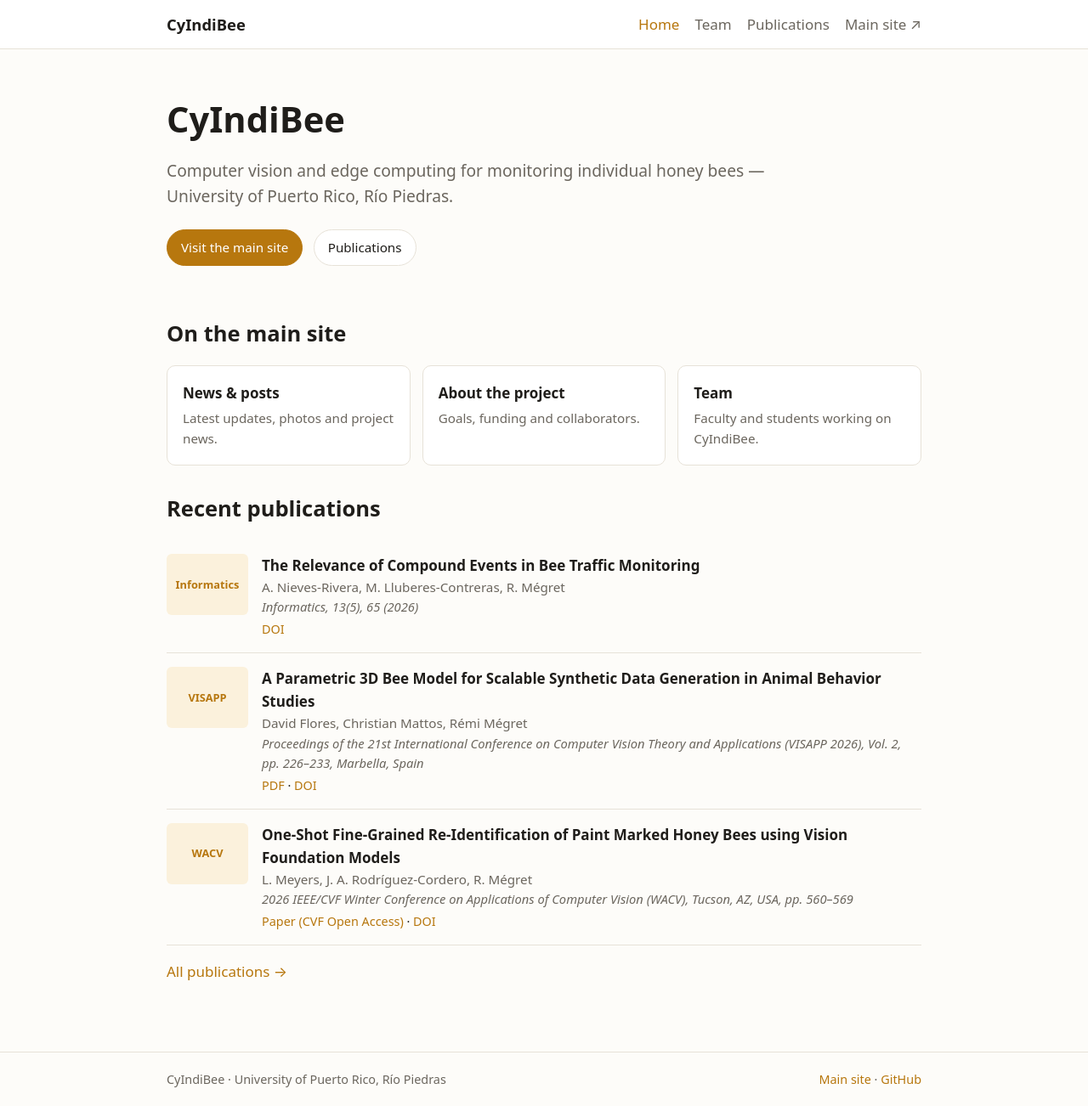
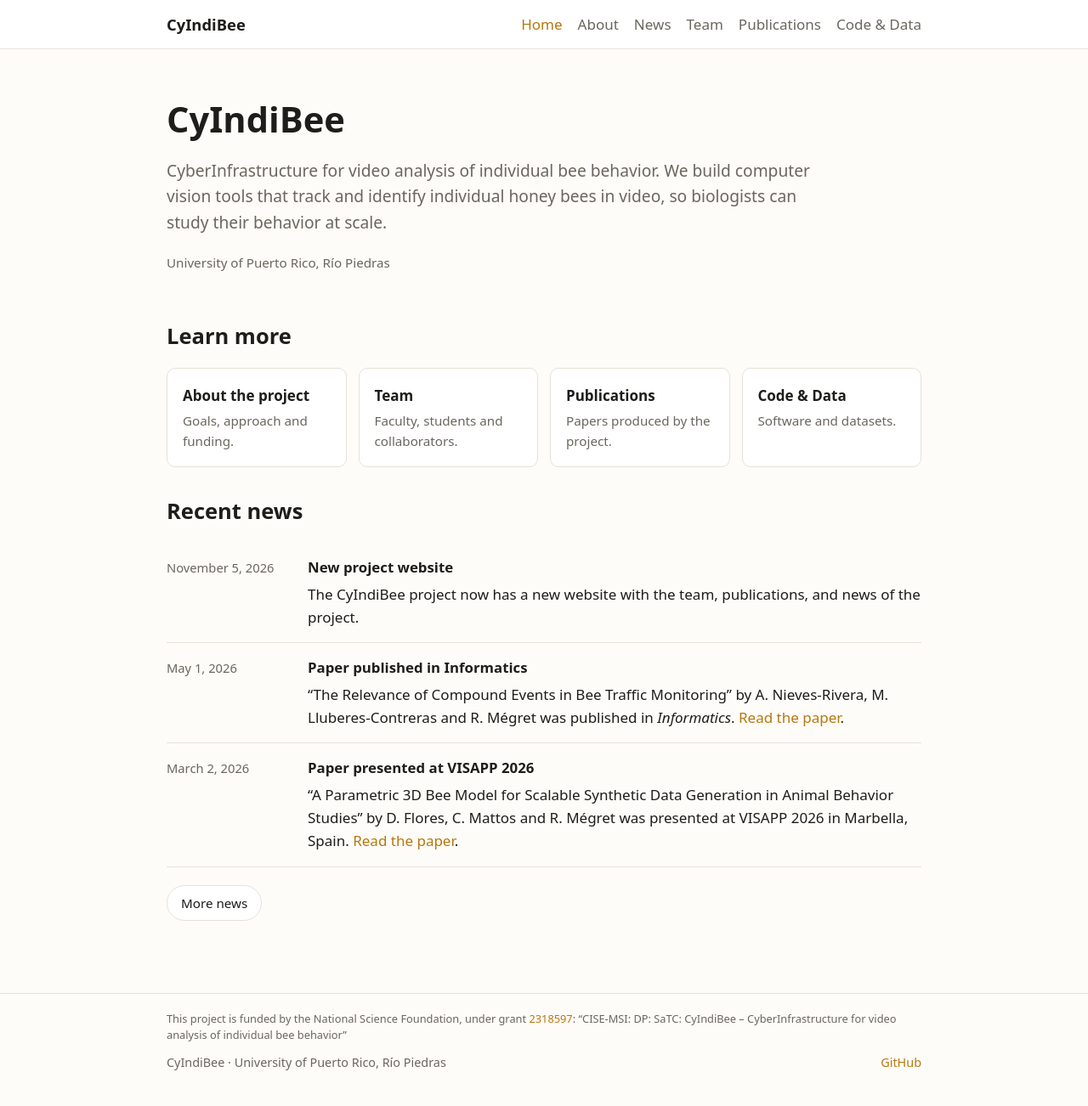
Before and after one commit to cyindibee/cyindibee.github.io, a Jekyll site: the page built from index.md, in a window 1280 px wide. Shown: the whole page at 85% size. Built offline with Jekyll 4.4.1, drawn with Linux system fonts in a browser that asks for light colours.

Commit message:
New home page, news, about, code & data, NSF footer, add David Flores

```diff
--- a/_config.yml
+++ b/_config.yml
@@ -3,24 +3,43 @@ description: Computer vision for monitoring honey bees — University of Puerto
 url: "https://cyindibee.github.io"
 baseurl: ""
 
-# Main WordPress site
-wordpress_url: "https://cyindibee.hpcf.upr.edu/"
 github_url: "https://github.com/cyindibee"
+
+# Funding line shown in the footer of every page.
+# Put the official NSF logo at assets/img/nsf-logo.png (it is shown only if the file exists).
+nsf:
+  award: "2318597"
+  award_url: "https://www.nsf.gov/awardsearch/show-award/?AWD_ID=2318597"
+  title: "CISE-MSI: DP: SaTC: CyIndiBee – CyberInfrastructure for video analysis of individual bee behavior"
+  logo: /assets/img/nsf-logo.png
+
+# Image on the right of the home page intro. Leave empty to show text only.
+hero_image:
+hero_image_alt: "Two honey bees at the hive entrance, one paint-marked and one with a number tag, with their tracked bounding boxes and trajectories"
 
 # Top navigation (order matters)
 nav:
   - title: Home
     url: /
+  - title: About
+    url: /about/
+  - title: News
+    url: /news/
   - title: Team
     url: /team/
   - title: Publications
     url: /publications/
+  - title: Code & Data
+    url: /code-data/
 
-# Each paper is one file in _publications/ and gets its own page
+# Each paper is one file in _publications/ and gets its own page.
+# Each news item is one file in _news/ named YYYY-MM-DD-short-title.md; they are shown on /news/.
 collections:
   publications:
     output: true
     permalink: /papers/:name/
+  news:
+    output: false
 
 defaults:
   - scope:
--- /dev/null
+++ b/_includes/news-item.html
@@ -0,0 +1,7 @@
+<li class="news-item">
+  <time datetime="{{ include.n.date | date_to_xmlschema }}">{{ include.n.date | date: "%B %-d, %Y" }}</time>
+  <div>
+    <h3>{{ include.n.title }}</h3>
+    {{ include.n.content | markdownify }}
+  </div>
+</li>
--- a/_layouts/default.html
+++ b/_layouts/default.html
@@ -18,7 +18,6 @@
           {% if item.url == '/publications/' and page.collection == 'publications' %}{% assign active = true %}{% endif %}
           <a href="{{ item.url | relative_url }}"{% if active %} class="active"{% endif %}>{{ item.title }}</a>
         {% endfor %}
-        <a href="{{ site.wordpress_url }}" class="ext">Main site ↗</a>
       </nav>
     </div>
   </header>
@@ -29,11 +28,15 @@
 
   <footer class="site-footer">
     <div class="wrap">
-      <span>{{ site.title }} · University of Puerto Rico, Río Piedras</span>
-      <span>
-        <a href="{{ site.wordpress_url }}">Main site</a> ·
+      <div class="funding">
+        {% assign nsf_logo = site.static_files | where: "path", site.nsf.logo | first %}
+        {% if nsf_logo %}<img src="{{ site.nsf.logo | relative_url }}" alt="National Science Foundation logo" width="40" height="40">{% endif %}
+        <p>This project is funded by the National Science Foundation, under grant <a href="{{ site.nsf.award_url }}">{{ site.nsf.award }}</a>: “{{ site.nsf.title }}”</p>
+      </div>
+      <div class="footer-meta">
+        <span>{{ site.title }} · University of Puerto Rico, Río Piedras</span>
         <a href="{{ site.github_url }}">GitHub</a>
-      </span>
+      </div>
     </div>
   </footer>
 </body>
--- a/assets/css/style.css
+++ b/assets/css/style.css
@@ -45,7 +45,11 @@ main.wrap { padding-top: 32px; padding-bottom: 64px; min-height: 70vh; }
 
 /* Footer */
 .site-footer { border-top: 1px solid var(--line); color: var(--muted); font-size: .9rem; }
-.site-footer .wrap { display: flex; flex-wrap: wrap; justify-content: space-between; gap: 8px; padding-top: 20px; padding-bottom: 20px; }
+.site-footer .wrap { display: flex; flex-direction: column; gap: 12px; padding-top: 20px; padding-bottom: 20px; }
+.funding { display: flex; align-items: center; gap: 12px; font-size: .8rem; line-height: 1.45; }
+.funding img { flex: none; width: 40px; height: 40px; }
+.funding p { margin: 0; }
+.footer-meta { display: flex; flex-wrap: wrap; justify-content: space-between; gap: 8px; }
 
 h1, h2 { line-height: 1.25; }
 h2 { margin-top: 2.2rem; }
@@ -57,6 +61,10 @@ h2 { margin-top: 2.2rem; }
 
 /* Home */
 .hero { padding: 24px 0 8px; }
+.hero.has-image { display: grid; grid-template-columns: 1fr 1fr; gap: 32px; align-items: center; }
+.hero-image { width: 100%; aspect-ratio: 4 / 3; object-fit: cover; border-radius: var(--radius); }
+.hero-meta { color: var(--muted); font-size: .95rem; }
+@media (max-width: 720px) { .hero.has-image { grid-template-columns: 1fr; } }
 .hero h1 { font-size: 2.6rem; margin: 0 0 8px; }
 .lead { font-size: 1.2rem; color: var(--muted); max-width: 40em; }
 .cards { display: grid; grid-template-columns: repeat(auto-fit, minmax(220px, 1fr)); gap: 14px; }
@@ -97,3 +105,20 @@ h2 { margin-top: 2.2rem; }
 .member .project { font-weight: 500; font-size: .95rem; }
 .member .bio { color: var(--muted); font-size: .92rem; line-height: 1.5; }
 .member .meta { font-size: .88rem; color: var(--muted); }
+
+/* Learn more boxes */
+.learn-more { grid-template-columns: repeat(auto-fit, minmax(190px, 1fr)); }
+
+/* News */
+.news { list-style: none; padding: 0; margin: 0; }
+.news-item { display: grid; grid-template-columns: 150px 1fr; gap: 16px; padding: 16px 0; border-bottom: 1px solid var(--line); }
+.news-item time { color: var(--muted); font-size: .92rem; padding-top: 2px; }
+.news-item h3 { margin: 0 0 4px; font-size: 1.05rem; }
+.news-item p { margin: 0; }
+@media (max-width: 520px) { .news-item { grid-template-columns: 1fr; gap: 4px; } }
+
+/* Code & Data */
+.resource { padding: 16px 0; border-bottom: 1px solid var(--line); }
+.resource h3 { margin: 0 0 4px; }
+.resource p { margin: 0; }
+.resource .resource-kind { color: var(--accent); font-size: .8rem; font-weight: 700; letter-spacing: .06em; text-transform: uppercase; }
--- a/index.md
+++ b/index.md
@@ -2,39 +2,45 @@
 title: Home
 ---
 
-<section class="hero">
-  <h1>CyIndiBee</h1>
-  <p class="lead">Computer vision and edge computing for monitoring individual honey bees — University of Puerto Rico, Río Piedras.</p>
-  <p>
-    <a class="btn primary" href="{{ site.wordpress_url }}">Visit the main site</a>
-    <a class="btn" href="{{ '/publications/' | relative_url }}">Publications</a>
-  </p>
+<section class="hero{% if site.hero_image %} has-image{% endif %}">
+  <div class="hero-text">
+    <h1>CyIndiBee</h1>
+    <p class="lead">CyberInfrastructure for video analysis of individual bee behavior. We build computer vision tools that track and identify individual honey bees in video, so biologists can study their behavior at scale.</p>
+    <p class="hero-meta">University of Puerto Rico, Río Piedras</p>
+  </div>
+  {% if site.hero_image %}
+  <img class="hero-image" src="{{ site.hero_image | relative_url }}" alt="{{ site.hero_image_alt }}">
+  {% endif %}
 </section>
 
-## On the main site
+## Learn more
 
-<div class="cards">
-  <a class="card" href="{{ site.wordpress_url }}">
-    <strong>News &amp; posts</strong>
-    <span>Latest updates, photos and project news.</span>
-  </a>
-  <a class="card" href="{{ site.wordpress_url }}">
+<div class="cards learn-more">
+  <a class="card" href="{{ '/about/' | relative_url }}">
     <strong>About the project</strong>
-    <span>Goals, funding and collaborators.</span>
+    <span>Goals, approach and funding.</span>
   </a>
   <a class="card" href="{{ '/team/' | relative_url }}">
     <strong>Team</strong>
-    <span>Faculty and students working on CyIndiBee.</span>
+    <span>Faculty, students and collaborators.</span>
+  </a>
+  <a class="card" href="{{ '/publications/' | relative_url }}">
+    <strong>Publications</strong>
+    <span>Papers produced by the project.</span>
+  </a>
+  <a class="card" href="{{ '/code-data/' | relative_url }}">
+    <strong>Code &amp; Data</strong>
+    <span>Software and datasets.</span>
   </a>
 </div>
 
-## Recent publications
+## Recent news
 
-<ul class="pubs">
-{% assign pubs = site.publications | sort: "date" | reverse %}
-{% for p in pubs limit: 3 %}
-  {% include pub-item.html p=p %}
+{% assign news = site.news | sort: "date" | reverse %}
+<ul class="news">
+{% for n in news limit: 3 %}
+  {% include news-item.html n=n %}
 {% endfor %}
 </ul>
 
-<p><a href="{{ '/publications/' | relative_url }}">All publications →</a></p>
+<p><a class="btn" href="{{ '/news/' | relative_url }}">More news</a></p>
```
Also changed, not shown: _data/team.yml (+7 -1 lines), _news/2026-03-01-wacv-2026.md (added, +5 -0 lines), _news/2026-03-02-visapp-2026.md (added, +5 -0 lines), _news/2026-05-01-informatics-2026.md (added, +5 -0 lines), _news/2026-11-05-new-website.md (added, +5 -0 lines), about.md (added, +23 -0 lines), code-data.md (added, +20 -0 lines), news.md (added, +13 -0 lines), team.md (+2 -0 lines).
